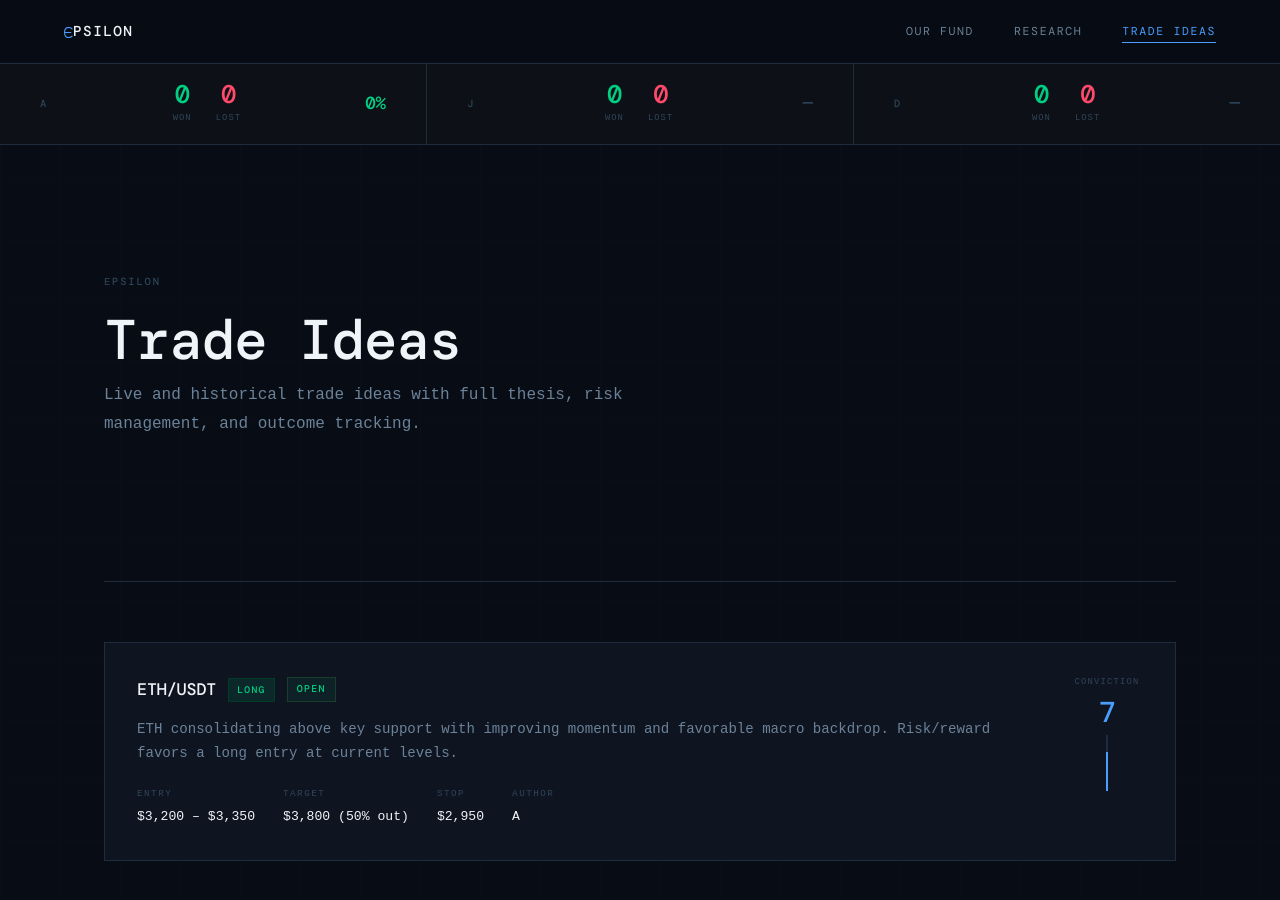
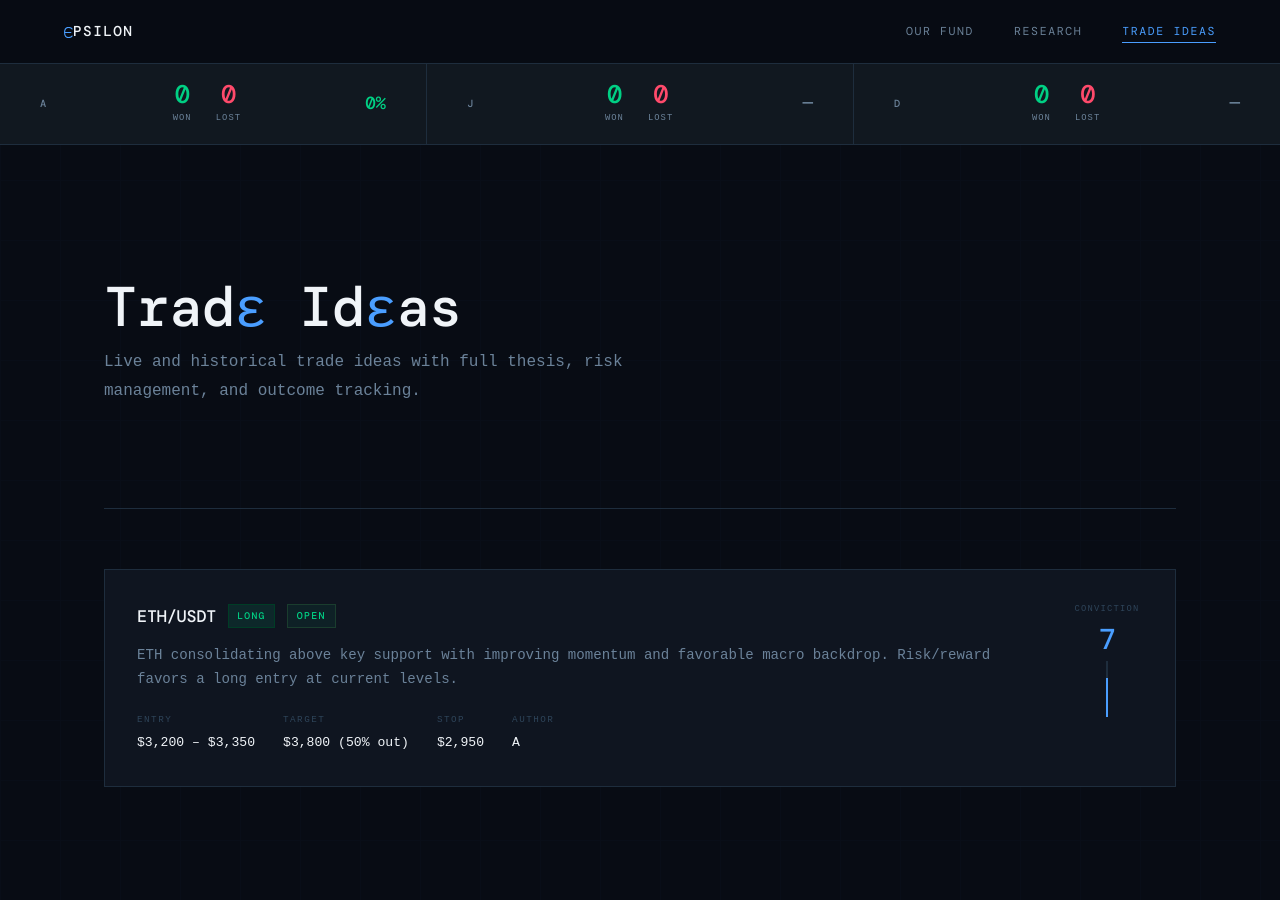
Before and after one commit to Epsilon-Fund/epsilon-fund.github.io, a Jekyll site: the page built from trade-ideas/index.html, in a window 1280 px wide and 900 px high. Built offline with Jekyll 4.4.1, drawn with Linux system fonts in a browser that asks for light colours; some web fonts are replaced.

Commit message:
Fix Trade Ideas page: title with epsilon, reduced spacing, improved scoreboard visibility
Co-Authored-By: Claude Opus 4.6 <noreply@anthropic.com>

```diff
--- a/assets/css/main.scss
+++ b/assets/css/main.scss
@@ -645,7 +645,7 @@ strong { color: var(--text-primary); font-weight: 500; }
 }
 
 .scoreboard-cell {
-  background: var(--bg-secondary);
+  background: var(--bg-tertiary);
   padding: 18px 40px;
   display: flex;
   align-items: center;
@@ -658,7 +658,7 @@ strong { color: var(--text-primary); font-weight: 500; }
   font-weight: 500;
   text-transform: uppercase;
   letter-spacing: 0.22em;
-  color: var(--text-muted);
+  color: var(--text-secondary);
 }
 
 .scoreboard-numbers {
@@ -677,7 +677,7 @@ strong { color: var(--text-primary); font-weight: 500; }
 .scoreboard-stat .number {
   font-size: 1.6rem;
   font-weight: 500;
-  color: var(--text-primary);
+  color: #FFFFFF;
   line-height: 1;
   letter-spacing: -0.02em;
 }
@@ -689,7 +689,7 @@ strong { color: var(--text-primary); font-weight: 500; }
   font-size: 0.55rem;
   text-transform: uppercase;
   letter-spacing: 0.12em;
-  color: var(--text-muted);
+  color: var(--text-secondary);
 }
 
 .scoreboard-winrate {
@@ -699,7 +699,7 @@ strong { color: var(--text-primary); font-weight: 500; }
   letter-spacing: -0.01em;
 }
 
-.scoreboard-winrate.neutral { color: var(--text-muted); }
+.scoreboard-winrate.neutral { color: var(--text-secondary); }
 
 /* ─── TRADE IDEAS ────────────────────────────────── */
 
--- a/trade-ideas/index.html
+++ b/trade-ideas/index.html
@@ -80,9 +80,8 @@ title: Trade Ideas
 </div>
 
 <div class="container" style="margin-top: 48px;">
-  <div class="page-hero animate-in">
-    <span class="label">εpsilon</span>
-    <h1>Trade Ideas</h1>
+  <div class="page-hero animate-in" style="padding-bottom: 20px;">
+    <h1>Trad<span style="color: var(--accent);">ε</span> Id<span style="color: var(--accent);">ε</span>as</h1>
     <p>Live and historical trade ideas with full thesis, risk management, and outcome tracking.</p>
   </div>
 
```
